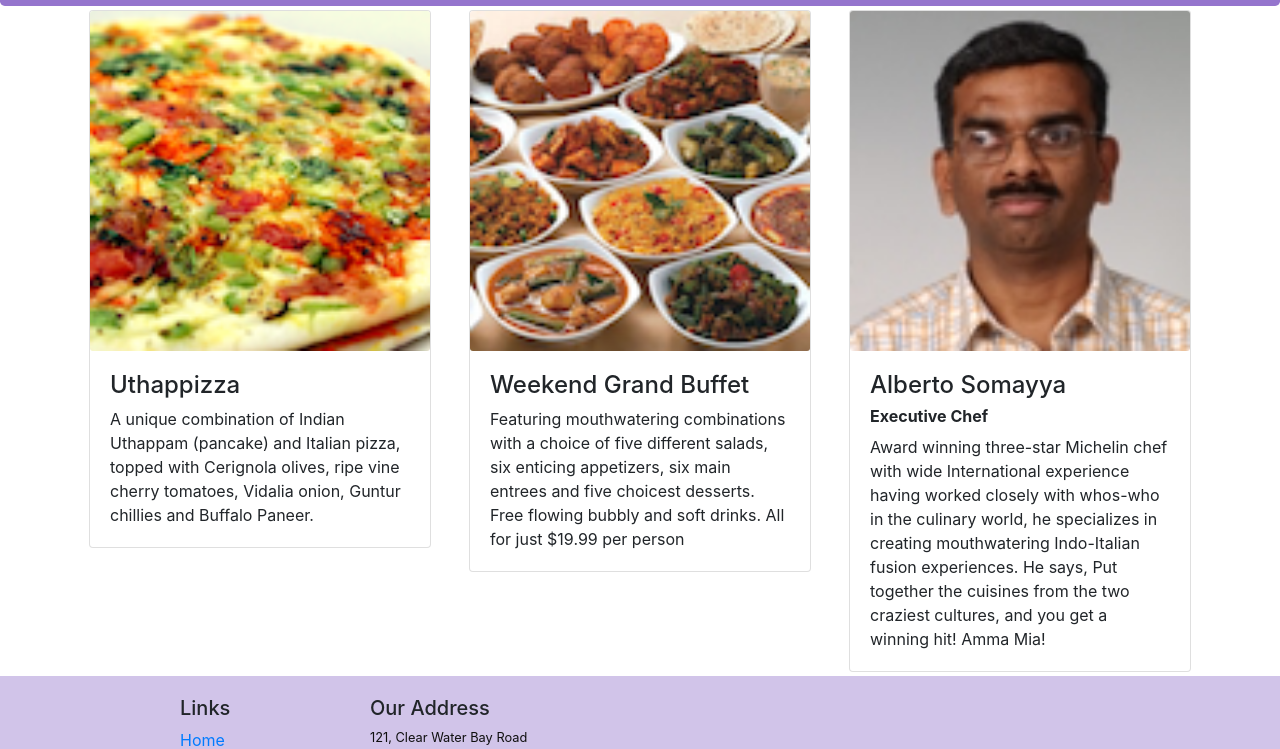
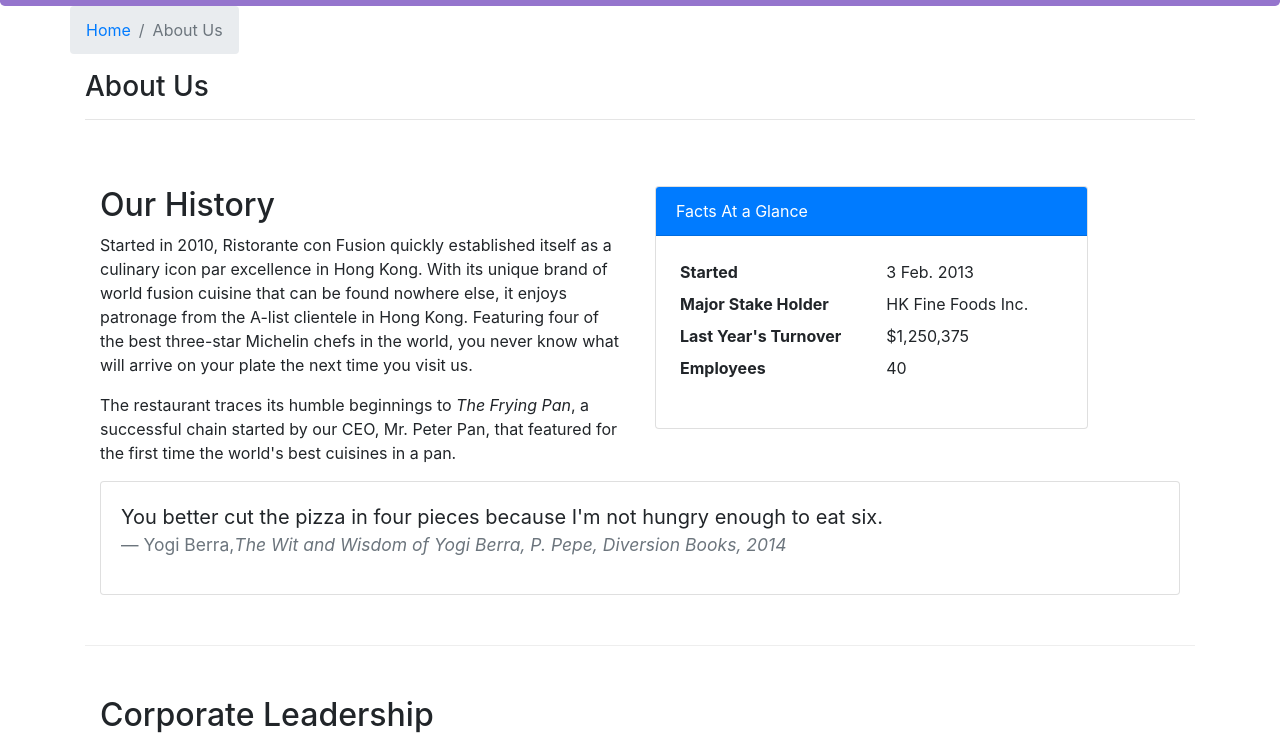
Before and after one commit to iboyko21/conFusion, a React (Create React App) app: page /aboutus in a window 1280 px wide. Before the commit this address led to /home. Shown: the part 336-1085 px from the top of the page. Built offline with nearby package versions, Linux system fonts and the light colour scheme.

Commit message:
Added About component

```diff
--- /dev/null
+++ b/src/components/AboutComponent.js
@@ -0,0 +1,119 @@
+import React from "react";
+import {
+  Breadcrumb,
+  BreadcrumbItem,
+  Card,
+  CardBody,
+  CardHeader,
+  Media
+} from "reactstrap";
+import { Link } from "react-router-dom";
+
+function RenderLeader({ leader }) {
+  return (
+    <div key={leader.id} className="col-12 mt-4">
+                <Media tag="li">
+                    <Media left middle>
+                        <Media object src={leader.image} alt={leader.name}/>
+                    </Media>
+                    <Media body className="ml-5">
+                        <Media heading>{leader.name}</Media>
+                        <p>{leader.designation}</p>
+                        <p>{leader.description}</p>
+                    </Media>
+                </Media>
+            </div>
+  );
+}
+
+function About(props) {
+  const leaders = props.leaders.map((leader) => {
+    return (
+      <div className="col-12">
+        <RenderLeader leader={leader} />
+      </div>
+    );
+  });
+
+  return (
+    <div className="container">
+      <div className="row">
+        <Breadcrumb>
+          <BreadcrumbItem>
+            <Link to="/home">Home</Link>
+          </BreadcrumbItem>
+          <BreadcrumbItem active>About Us</BreadcrumbItem>
+        </Breadcrumb>
+        <div className="col-12">
+          <h3>About Us</h3>
+          <hr />
+        </div>
+      </div>
+      <div className="row row-content">
+        <div className="col-12 col-md-6">
+          <h2>Our History</h2>
+          <p>
+            Started in 2010, Ristorante con Fusion quickly established itself as
+            a culinary icon par excellence in Hong Kong. With its unique brand
+            of world fusion cuisine that can be found nowhere else, it enjoys
+            patronage from the A-list clientele in Hong Kong. Featuring four of
+            the best three-star Michelin chefs in the world, you never know what
+            will arrive on your plate the next time you visit us.
+          </p>
+          <p>
+            The restaurant traces its humble beginnings to{" "}
+            <em>The Frying Pan</em>, a successful chain started by our CEO, Mr.
+            Peter Pan, that featured for the first time the world's best
+            cuisines in a pan.
+          </p>
+        </div>
+        <div className="col-12 col-md-5">
+          <Card>
+            <CardHeader className="bg-primary text-white">
+              Facts At a Glance
+            </CardHeader>
+            <CardBody>
+              <dl className="row p-1">
+                <dt className="col-6">Started</dt>
+                <dd className="col-6">3 Feb. 2013</dd>
+                <dt className="col-6">Major Stake Holder</dt>
+                <dd className="col-6">HK Fine Foods Inc.</dd>
+                <dt className="col-6">Last Year's Turnover</dt>
+                <dd className="col-6">$1,250,375</dd>
+                <dt className="col-6">Employees</dt>
+                <dd className="col-6">40</dd>
+              </dl>
+            </CardBody>
+          </Card>
+        </div>
+        <div className="col-12">
+          <Card>
+            <CardBody className="bg-faded">
+              <blockquote className="blockquote">
+                <p className="mb-0">
+                  You better cut the pizza in four pieces because I'm not hungry
+                  enough to eat six.
+                </p>
+                <footer className="blockquote-footer">
+                  Yogi Berra,
+                  <cite title="Source Title">
+                    The Wit and Wisdom of Yogi Berra, P. Pepe, Diversion Books,
+                    2014
+                  </cite>
+                </footer>
+              </blockquote>
+            </CardBody>
+          </Card>
+        </div>
+      </div>
+      <div className="row row-content">
+        <div className="col-12">
+          <h2>Corporate Leadership</h2>
+        </div>
+        <div className="col-12">{leaders}</div>
+      </div>
+    </div>
+  );
+}
+
+export default About;
--- a/src/components/MainComponent.js
+++ b/src/components/MainComponent.js
@@ -2,6 +2,7 @@
 import Home from './HomeComponent';
 import Menu from './MenuComponent';
 import Contact from './ContactComponent';
+import About from './AboutComponent';
 import DishDetail from "./DishDetailComponent";
 import Header from './HeaderComponent';
 import Footer from './FooterComponent';
@@ -49,6 +50,7 @@
             <Route exact path="/menu" component={() => <Menu dishes={this.state.dishes} />} />
             <Route path="/menu/:dishId" component={DishWithId} />
             <Route exact path="/contactus" component={Contact} />
+            <Route path="/aboutus" component={() => <About leaders={this.state.leaders} />} />
             <Redirect to="/home" />
         </Switch>
       <Footer />
```
